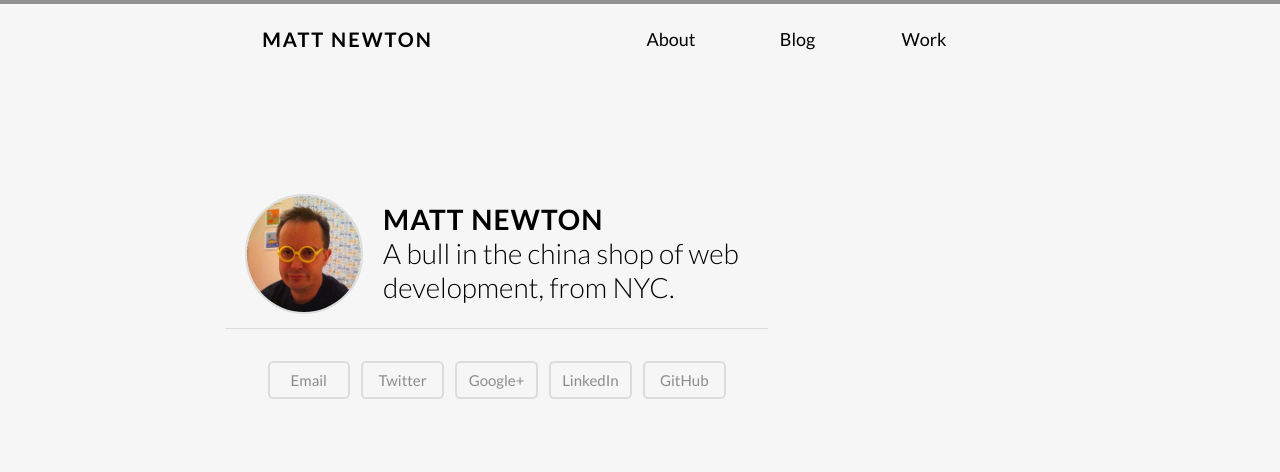
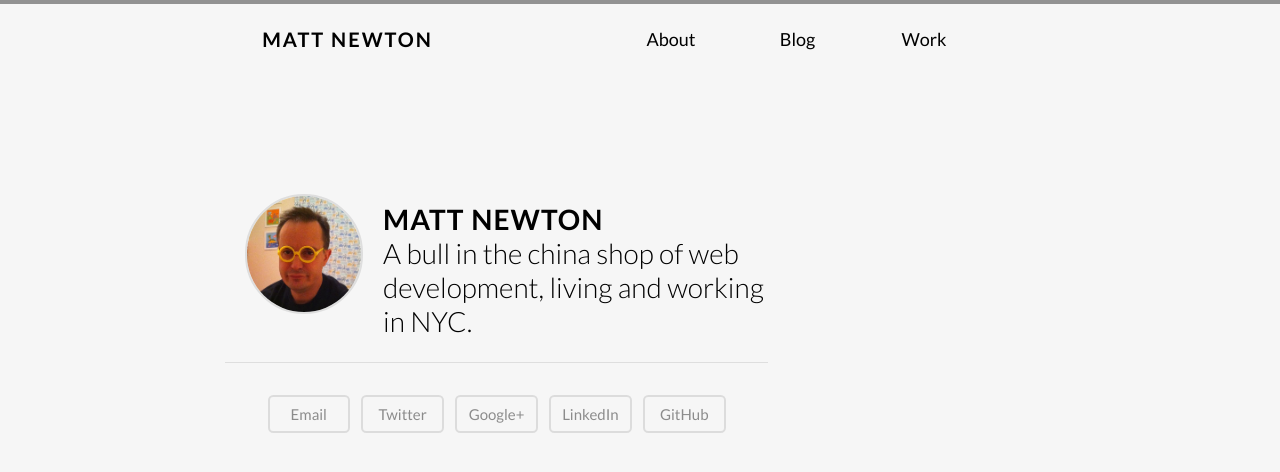
Before and after one commit to newton10471/newton10471.github.io, a Jekyll site: the page built from index.html, in a window 1280 px wide. Shown: the top 472 px of the page. Built offline with Jekyll 4.4.1, drawn with Linux system fonts in a browser that asks for light colours; nearby versions of some CDN libraries; Markdown is read by kramdown in place of the engine named in the settings.

Commit message:
change index page text

```diff
--- a/index.html
+++ b/index.html
@@ -13,8 +13,8 @@ excerpt: Web Developer in NYC
 
             <div class="about-details">
                 <h3><strong>Matt Newton</strong>
-                A bull in the china shop of web
-                development, from NYC.</h3>
+                A bull in the china shop of web development,
+                living and working in NYC.</h3>
 
                 <div class="contactButton" id="email">
                     <a  href="mailto:newton10471@gmail.com">Email</a>
```
